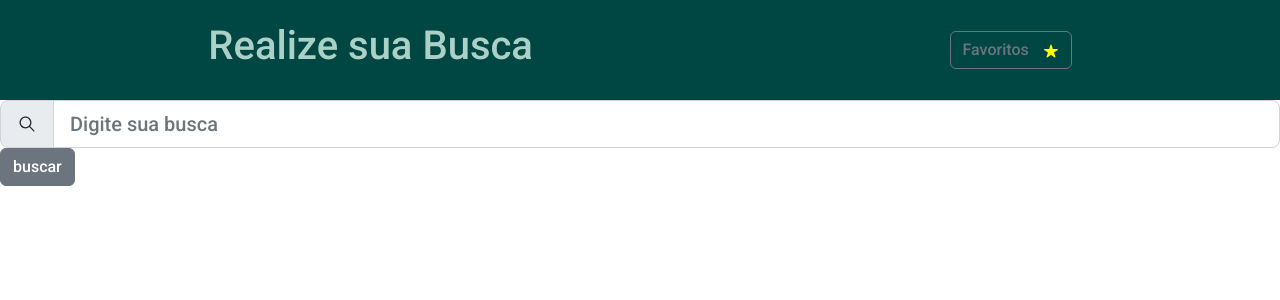
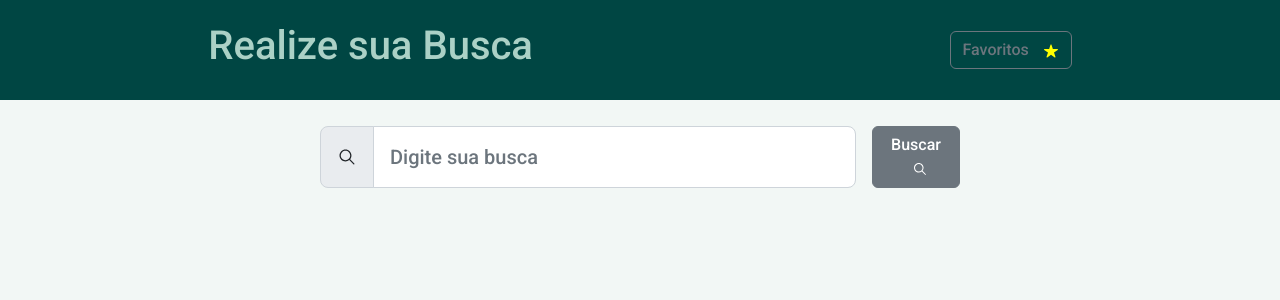
Before and after one commit to Murilo-Carrijo/Projeto-FrontEnd-Search-ReactJs, a React (Create React App) app: page /search in a window 1280 px wide. Shown: the top 300 px of the page. Built offline with nearby package versions, Linux system fonts and the light colour scheme.

Commit message:
style: estilizando o campo de input da pagina Search

```diff
--- /dev/null
+++ b/src/pages/Search/Search.css
@@ -0,0 +1,22 @@
+.search-container {
+  background-color: #f2f7f5;
+  height: 100vh;
+}
+
+.input-container {
+  display: flex;
+  margin: auto;
+  margin-top: 2%;
+  width: 50%;
+}
+
+.button-search {
+  align-items: center;
+  display: flex;
+  justify-content: space-around;
+  margin-left: 16px;
+}
+
+.button-icon {
+  margin-left: 8px;
+}
--- a/src/pages/Search/index.jsx
+++ b/src/pages/Search/index.jsx
@@ -4,12 +4,13 @@ import {
 } from 'reactstrap';
 import { IoIosSearch } from 'react-icons/io';
 import Header from '../../components/Header';
+import './Search.css';
 
 function Search() {
   return (
-    <div>
+    <div className="search-container">
       <Header />
-      <div className="container-input">
+      <div className="input-container">
         <InputGroup size="lg">
           <InputGroupText>
             <IoIosSearch />
@@ -24,7 +25,8 @@ function Search() {
           className="button-search"
           // onClick={() => setSearch(inputValue)}
         >
-          buscar
+          Buscar
+          <IoIosSearch className="button-icon" />
         </Button>
       </div>
     </div>
```
